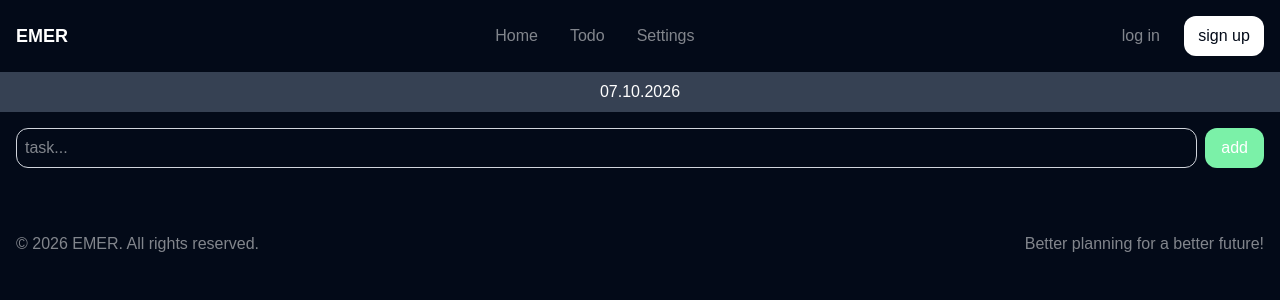
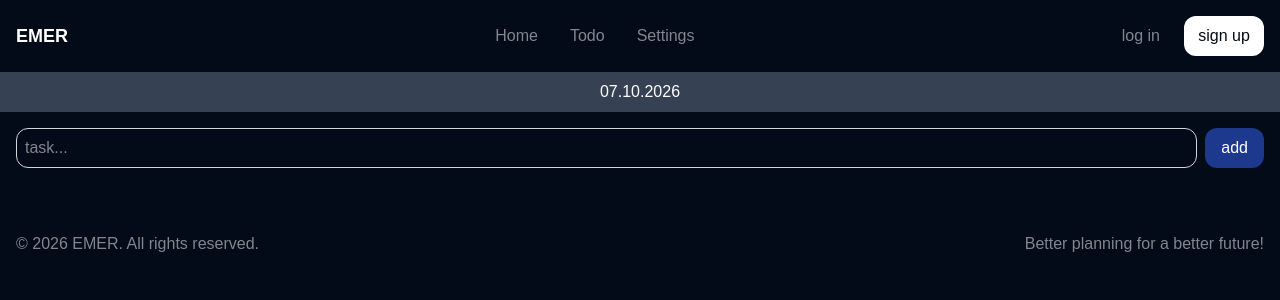
Before and after one commit to ErnestMakarov/emer, a React (Vite) app in the folder frontend/: page /todo in a window 1280 px wide. Shown: the top 300 px of the page. Built offline with nearby package versions, Linux system fonts and the light colour scheme.

Commit message:
small design fix

```diff
--- a/frontend/src/components/layout/Header.tsx
+++ b/frontend/src/components/layout/Header.tsx
@@ -15,7 +15,7 @@ export default function Header() {
   return (
     <>
     <header className="p-4 flex justify-between items-center">
-        <p className="text-lg font-bold">EMER</p>
+        <NavLink to='/' className="text-lg font-bold">EMER</NavLink>
 
         <div className="md:flex gap-8 hidden opacity-50">
           <NavLink to='/' className="hover:underline">
--- a/frontend/src/pages/Todo/Todo.tsx
+++ b/frontend/src/pages/Todo/Todo.tsx
@@ -59,7 +59,7 @@ export default function Todo() {
             onChange={HandleChange}
           />
           <button
-            className="bg-green-300 px-4 py-2 rounded-xl hover:bg-green-400 cursor-pointer"
+            className="bg-blue-900 px-4 py-2 rounded-xl hover:bg-green-400 cursor-pointer"
             onClick={HandleAdd}
           >
             add
```
